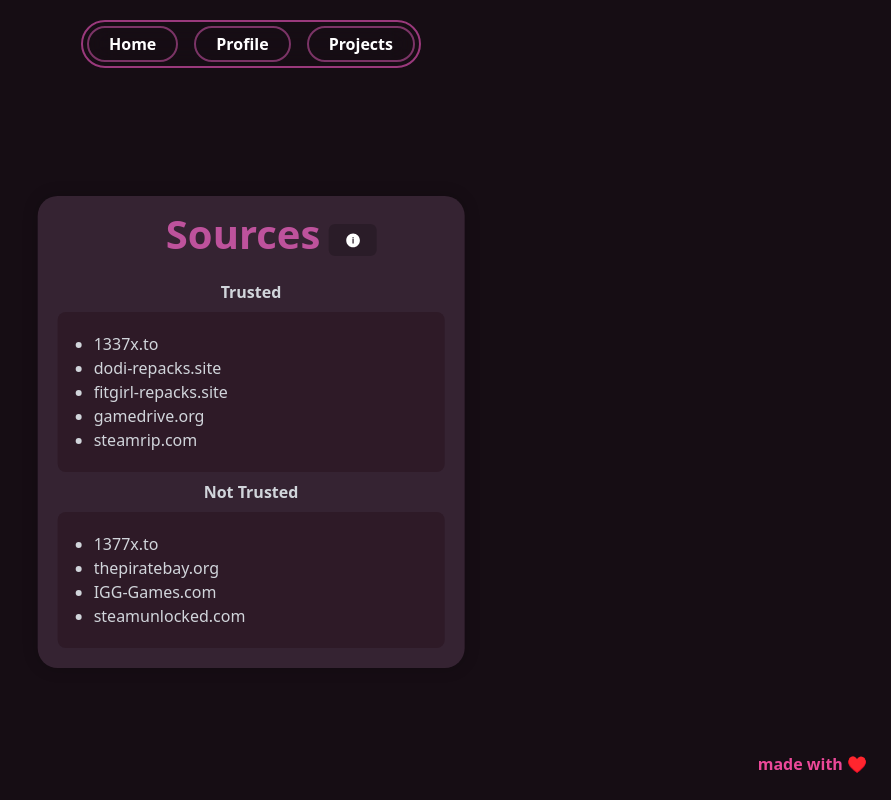
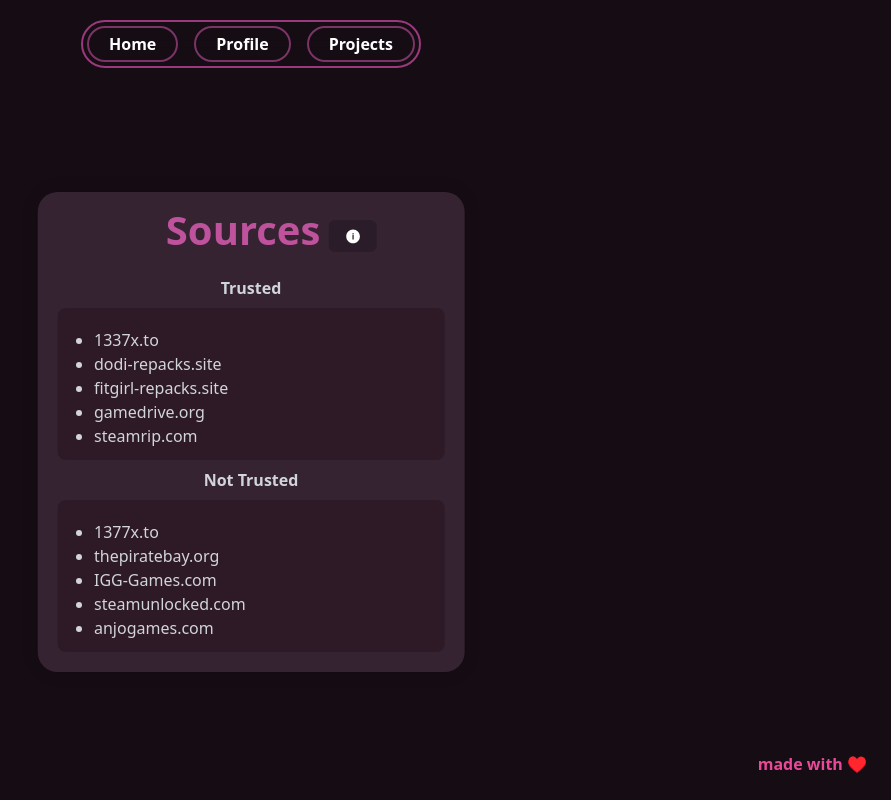
Before and after one commit to 0xQueen/homepage, a Next.js app: page /srcs in a window 1280 px wide. Shown: the whole page, without its empty margins (389-1280 px from the left). Built offline with nearby package versions, Linux system fonts and the light colour scheme.

Commit message:
Add files via upload
made better sources page, and added more untrusted and trusted sources.

```diff
--- a/src/components/cards/srcs.tsx
+++ b/src/components/cards/srcs.tsx
@@ -5,17 +5,6 @@
 import Untrusted from "../links/untrusted";
 
 const Card: React.FC = () => {
-  const [trustedSourcesOpen, setTrustedSourcesOpen] = useState(true);
-  const [untrustedSourcesOpen, setUntrustedSourcesOpen] = useState(true);
-
-  const toggleSection = (section: string) => {
-    if (section === "trustedSources") {
-      setTrustedSourcesOpen(!trustedSourcesOpen);
-    } else if (section === "untrustedSources") {
-      setUntrustedSourcesOpen(!untrustedSourcesOpen);
-    }
-  };
-
   return (
     <div className="flex justify-center items-center">
       <div className="custom-container text-center bg-gray-700 rounded-lg shadow-md p-4 mt-4 w-3/4 md:w-1/2 lg:w-1/3">
@@ -33,30 +22,39 @@
           className="bg-2e1a27 bg-opacity-70 rounded-lg p-2 p-3 rounded-lg ring-white/60 ring-offset-2 ring-offset-blue-400 focus:outline-none focus:ring-2"
           style={{ backgroundColor: "#2e1a27", border: "none" }}
         >
-          <div
-            className={`toggle-section ${
-              trustedSourcesOpen ? "cursor-pointer" : ""
-            }`}
-            onClick={() => toggleSection("trustedSources")}
-          ></div>
-          {trustedSourcesOpen && <Trusted />}
+          <div className={`toggle-section`}>
+            <div
+              style={{
+                maxHeight: "8rem",
+                overflowY: "auto",
+                cursor: "default",
+                scrollBehavior: "smooth",
+              }}
+            >
+              <Trusted />
+            </div>
+          </div>
         </div>
 
         <span className="text-gray-300 font-semibold px-4 py-2 block">
           Not Trusted
         </span>
-
         <div
           className="bg-2e1a27 bg-opacity-70 rounded-lg p-2 p-3 rounded-lg ring-white/60 ring-offset-2 ring-offset-blue-400 focus:outline-none focus:ring-2"
           style={{ backgroundColor: "#2e1a27", border: "none" }}
         >
-          <div
-            className={`toggle-section ${
-              untrustedSourcesOpen ? "cursor-pointer" : ""
-            }`}
-            onClick={() => toggleSection("untrustedSources")}
-          ></div>
-          {untrustedSourcesOpen && <Untrusted />}
+          <div className={`toggle-section`}>
+            <div
+              style={{
+                maxHeight: "8rem",
+                overflowY: "auto",
+                cursor: "default",
+                scrollBehavior: "smooth",
+              }}
+            >
+              <Untrusted />
+            </div>
+          </div>
         </div>
       </div>
     </div>
--- a/src/components/links/trusted.tsx
+++ b/src/components/links/trusted.tsx
@@ -8,6 +8,8 @@
     "fitgirl-repacks.site",
     "gamedrive.org",
     "steamrip.com",
+    "repack-mechanics.com",
+    "gog-games.to",
   ];
 
   return (
--- a/src/components/links/untrusted.tsx
+++ b/src/components/links/untrusted.tsx
@@ -7,6 +7,11 @@
     "thepiratebay.org",
     "IGG-Games.com",
     "steamunlocked.com",
+    "anjogames.com",
+    "oceanofgames.com",
+    "skidrowreloaded.com",
+    "skidrowempress.com",
+    "skidrowcodex.net",
   ];
 
   return (
```
